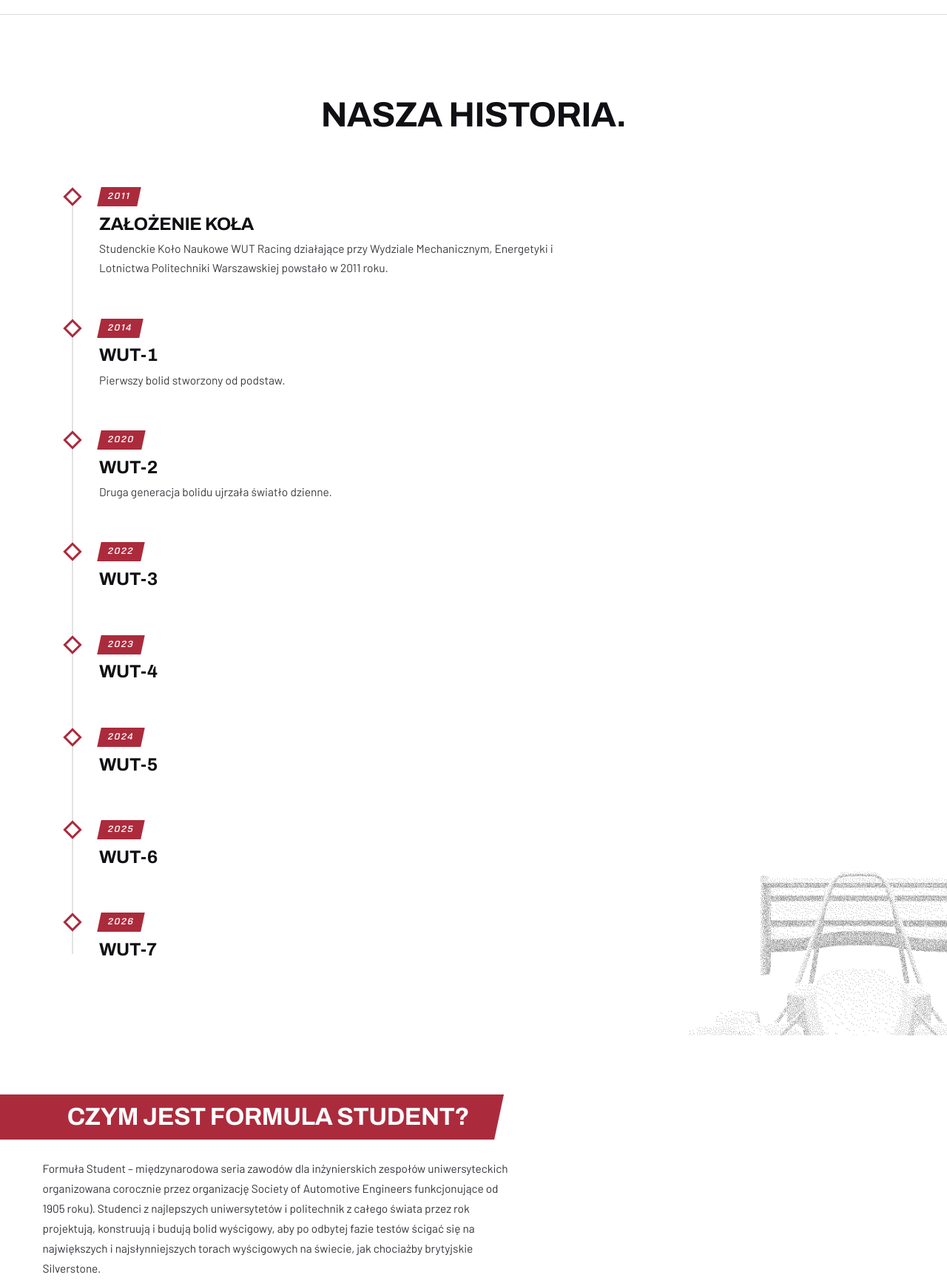
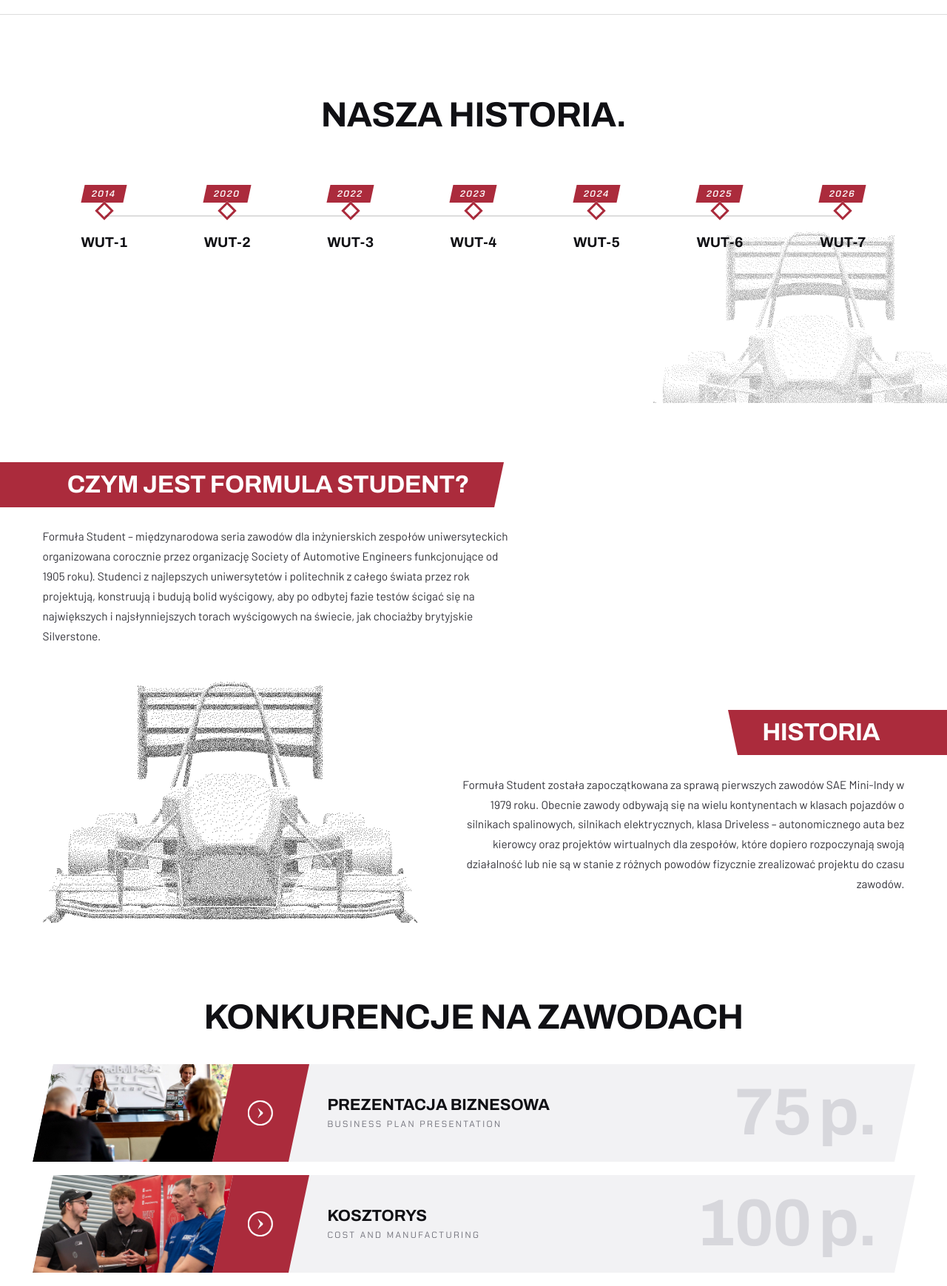
Before and after one commit to Jawski/wut, a PHP site: page /o-nas.html in a window 1280 px wide. Shown: the part 1411-3150 px from the top of the page at 74% size. Run offline with PHP 8.4, Linux system fonts and the light colour scheme.

Commit message:
Pozioma os czasu, zdjecie do prezentacji biznesowej
- zdjecie businessplanp.jpg podpiete pod prezentacje biznesowa
  (wszystkie 8 konkurencji ma juz zdjecie)
- os czasu w "O nas" przelozona na poziom: same lata i nazwy bolidow,
  bez opisow; linia przechodzi przez srodek rombow
- na waskim ekranie os przewija sie w bok
- kropkowany bolid zszedl pod os, na sam dol sekcji

```diff
--- a/css/pages.css
+++ b/css/pages.css
@@ -348,36 +348,56 @@ body[data-page="sponsors"] { background: var(--white); color: var(--ink); }
 
 /* os czasu */
 .timeline {
-    padding: clamp(80px, 12vh, 150px) var(--pad-x);
+    /* zapas u dolu na kropkowany bolid, zeby nie wchodzil na os */
+    padding: clamp(80px, 12vh, 150px) var(--pad-x) clamp(190px, 26vh, 300px);
     border-top: 1px solid var(--line-l);
 }
-.timeline-inner { max-width: 1100px; margin: 0 auto; }
+.timeline-inner { max-width: 1240px; margin: 0 auto; }
+
+/* bolid siedzi na samym dole sekcji, pod osia */
+.timeline.paper-deco-br::after {
+    width: clamp(280px, 36vw, 620px);
+    transform: translate(10%, 22%) scaleX(-1);
+    opacity: 0.45;
+}
 
 .timeline-head { margin-bottom: 70px; text-align: center; }
 .timeline-head h2 { color: inherit; }
 
+/* os pozioma: linia przez srodek rombow, nad nia rok, pod nia nazwa bolidu */
 .timeline-track {
     position: relative;
-    padding-left: 44px;
+    list-style: none;
+    display: grid;
+    grid-template-columns: repeat(7, minmax(0, 1fr));
+    align-items: start;
+    margin: 0;
+    padding: 0;
 }
-.timeline-track::before {
-    content: "";
-    position: absolute;
-    left: 7px; top: 6px; bottom: 6px;
-    width: 2px;
-    background: rgba(16, 16, 20, 0.12);
-}
-
 .timeline-item {
     position: relative;
-    padding-bottom: 52px;
+    display: flex;
+    flex-direction: column;
+    align-items: center;
+    gap: 14px;
+    padding: 0 4px;
 }
-.timeline-item:last-child { padding-bottom: 0; }
-/* romb wysrodkowany na linii: linia ma srodek w 8px, romb ma 18px szerokosci */
+/* odcinek linii rysowany przez kazdy element, wiec zawsze trafia w srodek rombu */
 .timeline-item::before {
     content: "";
     position: absolute;
-    left: -45px; top: 7px;
+    top: calc(var(--tl-badge, 26px) + 15px);
+    left: -50%;
+    right: 50%;
+    height: 2px;
+    background: rgba(16, 16, 20, 0.14);
+}
+.timeline-item:first-child::before { display: none; }
+
+.timeline-item::after {
+    content: "";
+    position: absolute;
+    top: var(--tl-badge, 26px);
     width: 12px; height: 12px;
     box-sizing: content-box;
     background: var(--white);
@@ -395,20 +415,30 @@ body[data-page="sponsors"] { background: var(--white); color: var(--ink); }
     font-size: 12px;
     font-weight: 600;
     letter-spacing: 0.14em;
-    margin-bottom: 12px;
+    line-height: 1.5;
+}
+/* miejsce na romb miedzy rokiem a nazwa */
+.timeline-title {
+    margin-top: 30px;
+    font-family: var(--font-d);
+    font-size: clamp(15px, 1.5vw, 21px);
+    font-weight: 700;
+    text-transform: uppercase;
+    letter-spacing: -0.01em;
+    color: inherit;
+    line-height: 1;
 }
 
-.timeline-title {
-    font-size: clamp(19px, 1.9vw, 26px);
-    color: inherit;
-    margin-bottom: 8px;
-}
-
-.timeline-desc {
-    max-width: 640px;
-    line-height: 1.7;
-    color: #3c3c42;
-    font-size: 15.5px;
+@media (max-width: 760px) {
+    /* na waskim ekranie os przewija sie w bok */
+    .timeline-track {
+        display: flex;
+        overflow-x: auto;
+        scrollbar-width: none;
+        padding-bottom: 6px;
+    }
+    .timeline-track::-webkit-scrollbar { display: none; }
+    .timeline-item { flex: 0 0 116px; }
 }
 
 /* ============ bolidy ============ */
--- a/o-nas.html
+++ b/o-nas.html
@@ -105,57 +105,36 @@
                 <h2 class="h-1" style="margin-top: 16px;" data-i18n="about.timelineTitle">Nasza <span class="text-accent">historia</span>.</h2>
             </div>
 
-            <div class="timeline-track">
-                <div class="timeline-item reveal">
-                    <div class="timeline-year">2011</div>
-                    <h3 class="timeline-title" data-i18n="about.tl.2011.t">Założenie koła</h3>
-                    <p class="timeline-desc" data-i18n="about.tl.2011.d">
-                        Studenckie Koło Naukowe WUT Racing działające przy Wydziale Mechanicznym,
-                        Energetyki i Lotnictwa Politechniki Warszawskiej powstało w 2011 roku.
-                    </p>
-                </div>
-
-                <div class="timeline-item reveal">
-                    <div class="timeline-year">2014</div>
-                    <h3 class="timeline-title">WUT-1</h3>
-                    <p class="timeline-desc" data-i18n="about.tl.wut1.d">
-                        Pierwszy bolid stworzony od podstaw.
-                    </p>
-                </div>
-
-                <div class="timeline-item reveal">
-                    <div class="timeline-year">2020</div>
-                    <h3 class="timeline-title">WUT-2</h3>
-                    <p class="timeline-desc" data-i18n="about.tl.wut2.d">
-                        Druga generacja bolidu ujrzała światło dzienne.
-                    </p>
-                </div>
-
-                <div class="timeline-item reveal">
-                    <div class="timeline-year">2022</div>
-                    <h3 class="timeline-title">WUT-3</h3>
-                </div>
-
-                <div class="timeline-item reveal">
-                    <div class="timeline-year">2023</div>
-                    <h3 class="timeline-title">WUT-4</h3>
-                </div>
-
-                <div class="timeline-item reveal">
-                    <div class="timeline-year">2024</div>
-                    <h3 class="timeline-title">WUT-5</h3>
-                </div>
-
-                <div class="timeline-item reveal">
-                    <div class="timeline-year">2025</div>
-                    <h3 class="timeline-title">WUT-6</h3>
-                </div>
-
-                <div class="timeline-item reveal">
-                    <div class="timeline-year">2026</div>
-                    <h3 class="timeline-title">WUT-7</h3>
-                </div>
-            </div>
+                <ol class="timeline-track">
+                    <li class="timeline-item reveal">
+                        <span class="timeline-year">2014</span>
+                        <span class="timeline-title">WUT-1</span>
+                    </li>
+                    <li class="timeline-item reveal">
+                        <span class="timeline-year">2020</span>
+                        <span class="timeline-title">WUT-2</span>
+                    </li>
+                    <li class="timeline-item reveal">
+                        <span class="timeline-year">2022</span>
+                        <span class="timeline-title">WUT-3</span>
+                    </li>
+                    <li class="timeline-item reveal">
+                        <span class="timeline-year">2023</span>
+                        <span class="timeline-title">WUT-4</span>
+                    </li>
+                    <li class="timeline-item reveal">
+                        <span class="timeline-year">2024</span>
+                        <span class="timeline-title">WUT-5</span>
+                    </li>
+                    <li class="timeline-item reveal">
+                        <span class="timeline-year">2025</span>
+                        <span class="timeline-title">WUT-6</span>
+                    </li>
+                    <li class="timeline-item reveal">
+                        <span class="timeline-year">2026</span>
+                        <span class="timeline-title">WUT-7</span>
+                    </li>
+                </ol>
         </div>
     </section>
 
@@ -198,7 +177,7 @@
             <div class="fs-races">
                 <div class="fs-race reveal">
                     <button class="fs-race-head" type="button" aria-expanded="false" aria-controls="fs-panel-bpp">
-                        <span class="fs-race-photo is-empty" aria-hidden="true"></span>
+                        <span class="fs-race-photo"><img src="assets/media/fs/prezentacja.jpg" alt="" loading="lazy"></span>
                         <span class="fs-race-arrow" aria-hidden="true"></span>
                         <span class="fs-race-main">
                             <span class="fs-race-pts" aria-hidden="true">75<i>p.</i></span>
```
Also changed, not shown: assets/media/fs/prezentacja.jpg (added).
